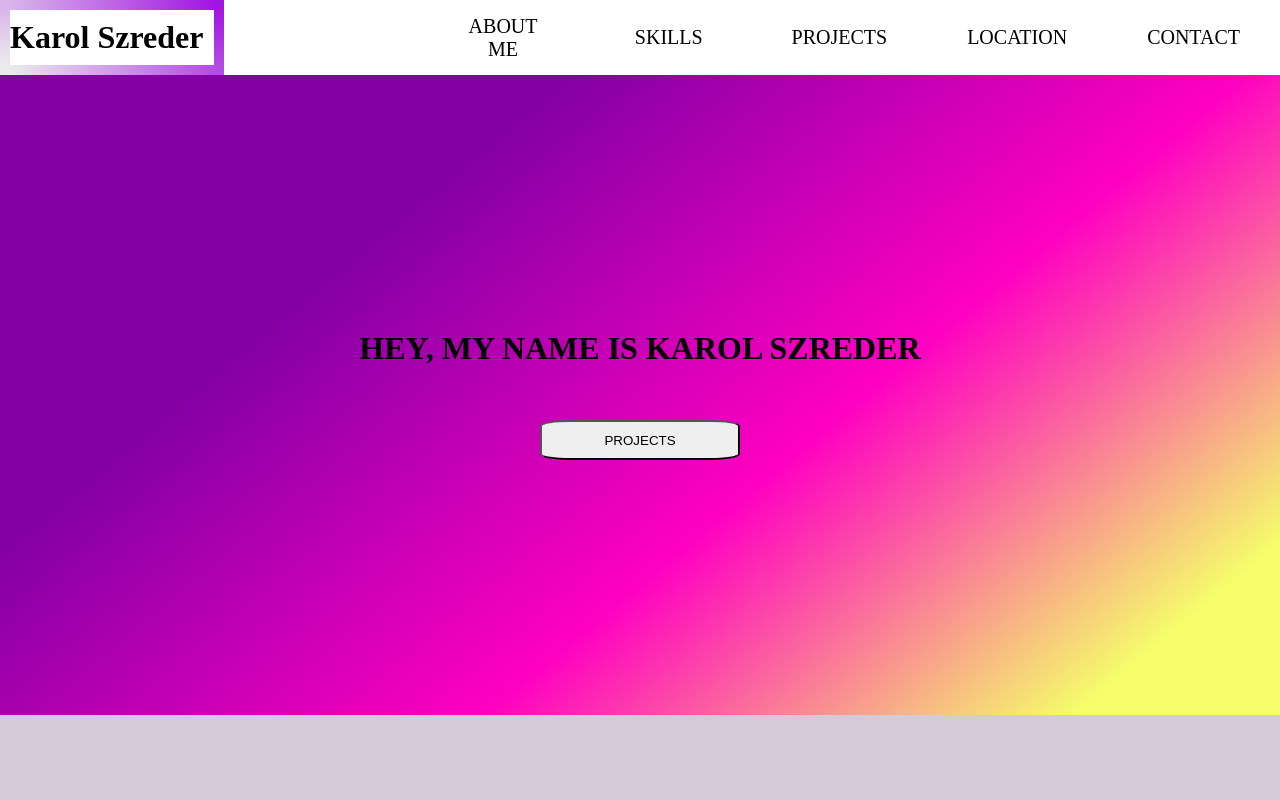
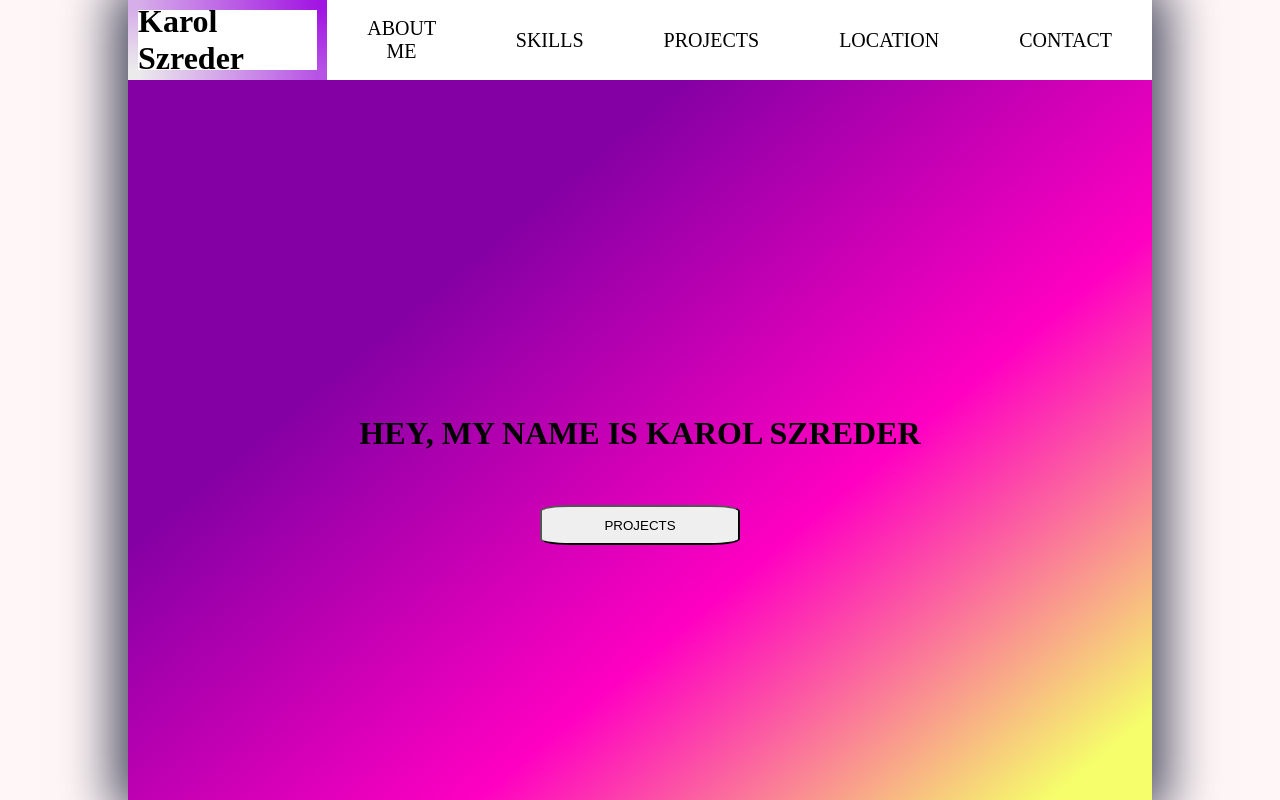
Before and after one commit to szrederkarol1/Final-project, a React (Vite) app: page / in a window 1280 px wide. Shown: the top 800 px of the page. Built offline with nearby package versions, Linux system fonts and the light colour scheme.

Commit message:
Page narrowing

```diff
--- a/src/App.scss
+++ b/src/App.scss
@@ -0,0 +1,7 @@
+body {
+    height: 100%;
+    width: 100%;
+    display: flex;
+    justify-content: center;
+    background-color: rgb(255, 247, 247);
+}
--- a/src/first_view/Navigation.scss
+++ b/src/first_view/Navigation.scss
@@ -8,17 +8,20 @@ $another-weight: 300;
 }
 
 #root {
-  height: 80vh;
+  height: 100vh;
+  width: 80%;
+  box-shadow: 0px 0px 50px 14px rgba(66, 68, 90, 1);
 }
 * {
   margin: 0;
   padding: 0;
   box-sizing: border-box;
   .top_bar {
-    height: 75px;
+    height: 5em;
     width: 100%;
     display: flex;
     justify-content: space-between;
+    background-color: white;
     @media screen and (max-width: 1150px) {
       display: block;
     }
--- a/src/main.jsx
+++ b/src/main.jsx
@@ -3,6 +3,7 @@ import ReactDOM from "react-dom/client";
 import App from "./App.jsx";
 import Navigation from "./first_view/Navigation.jsx";
 import Skills from "./skills_view/skills.jsx";
+import "./App.scss";
 
 ReactDOM.createRoot(document.getElementById("root")).render(
   <React.StrictMode>
```
